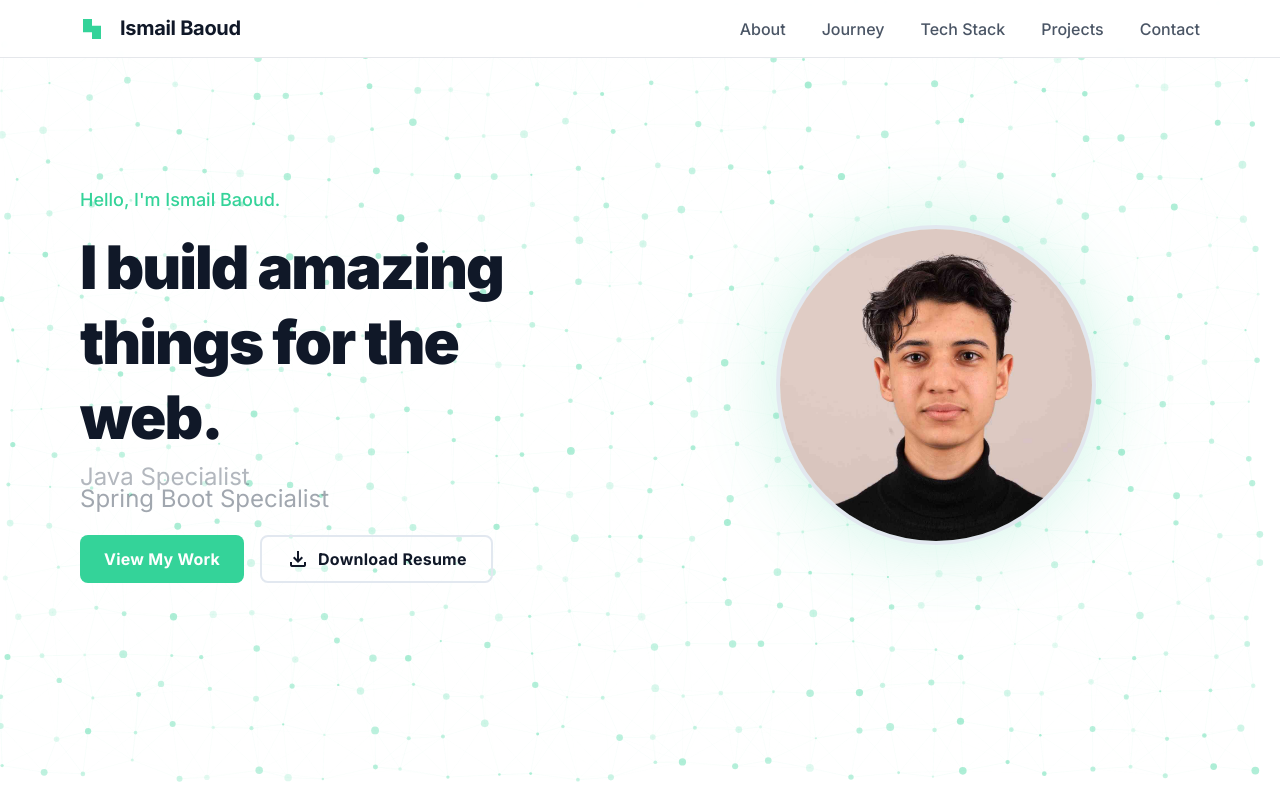
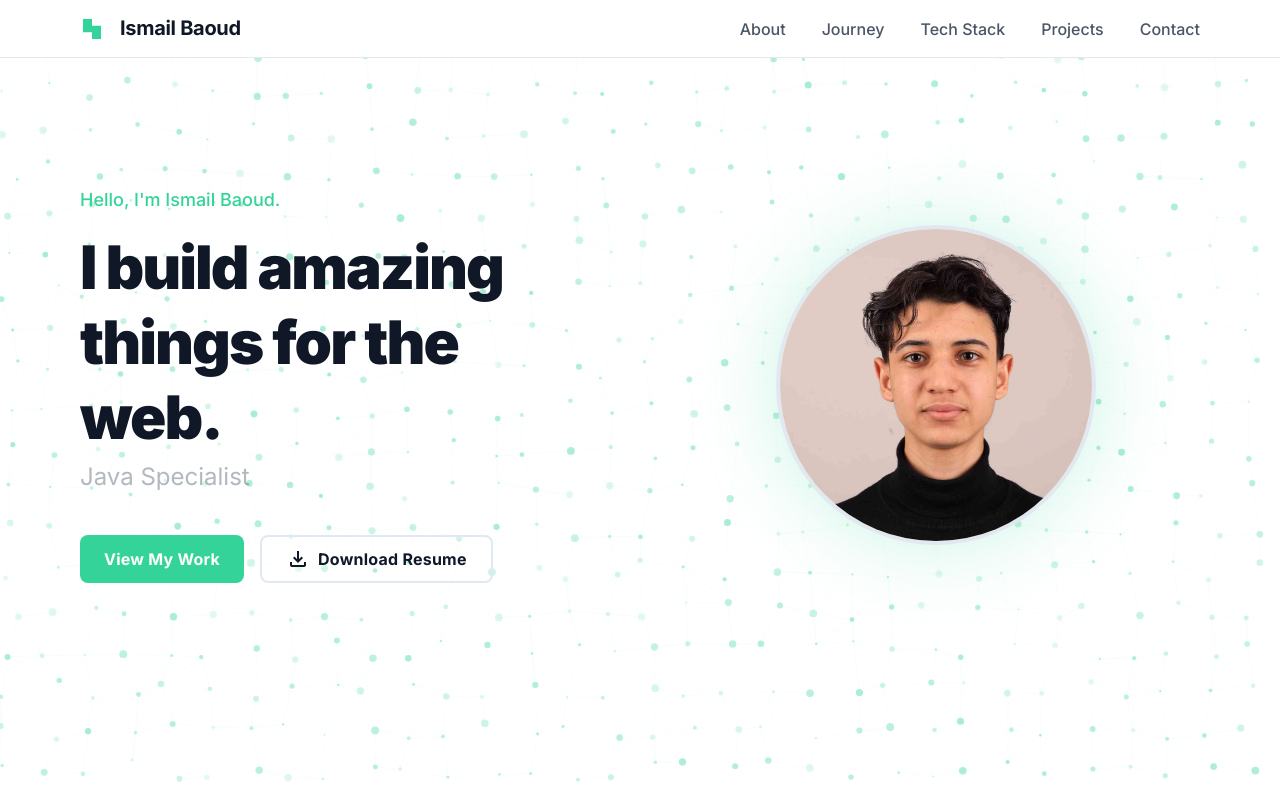
Before and after one commit to ismailbaoud/ismail-baoud-portfolio, a Next.js app: page / in a window 1280 px wide. Shown: the top 800 px of the page. Built offline with nearby package versions, Linux system fonts and the light colour scheme.

Commit message:
remove item from the hero section

```diff
--- a/components/HeroSection.tsx
+++ b/components/HeroSection.tsx
@@ -15,7 +15,6 @@ export default function HeroSection() {
                 <div className="text-rotator relative">
                   <span>Full Stack Developer</span>
                   <span>Java Specialist</span>
-                  <span>Spring Boot Specialist</span>
                 </div>
               </div>
             </div>
```
